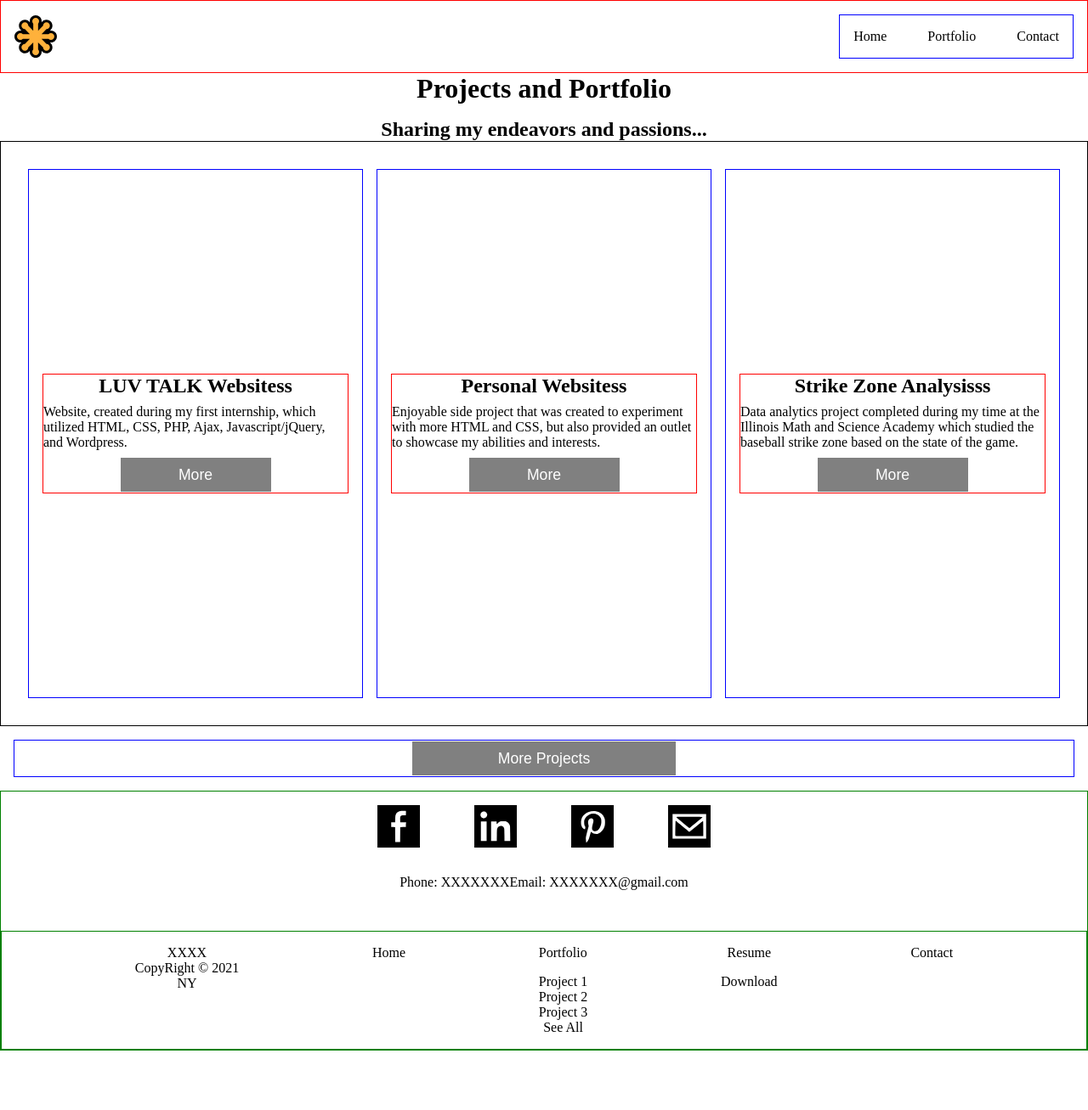
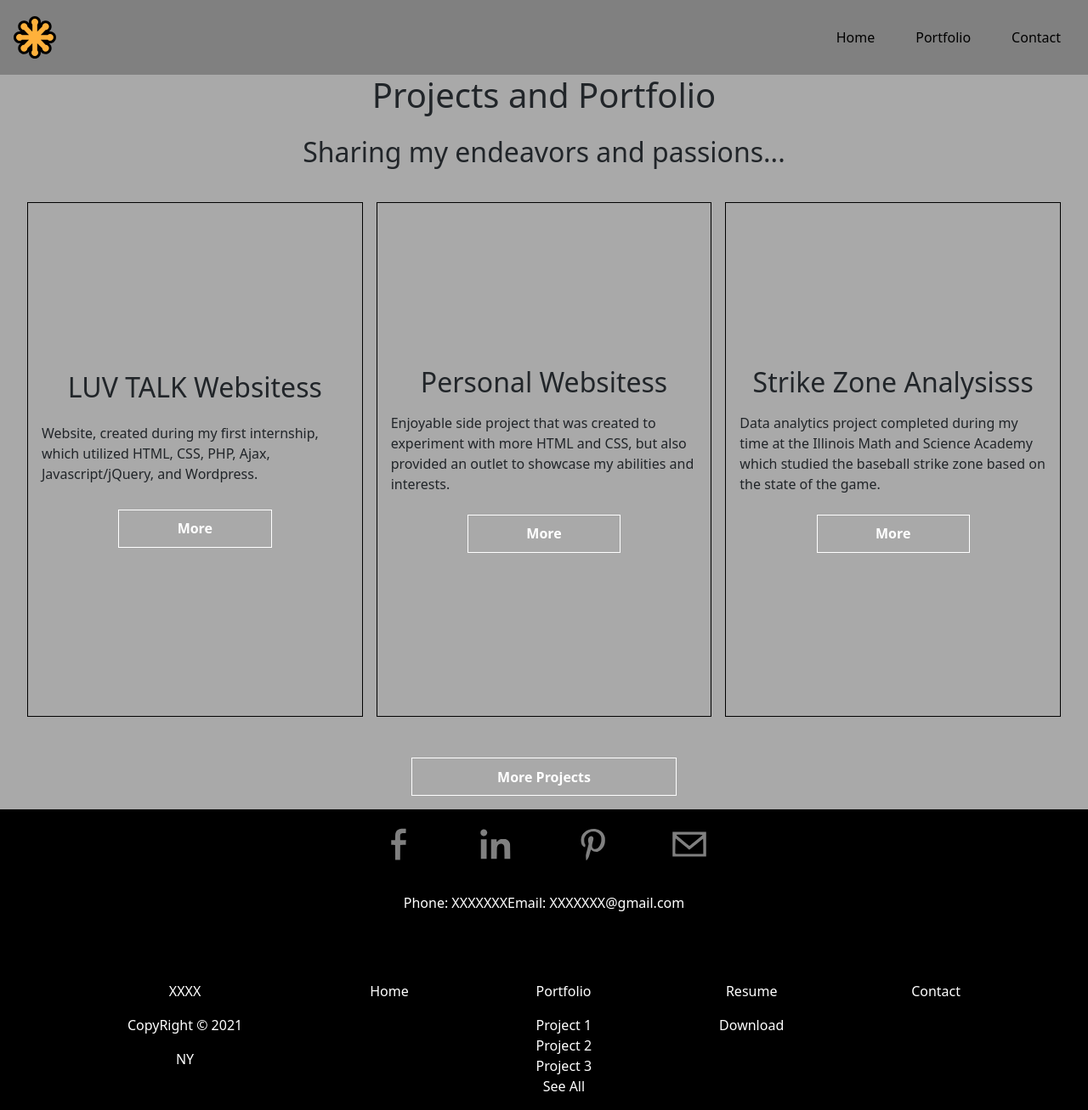
Before and after one commit to jipark92/antra-training, a React (Create React App) app in the folder advanced_training/react-website/: page /portfolio in a window 1280 px wide. Shown: the whole page at 85% size. Before the commit the page ends 1237 px from the top, so only its background shows below. Built offline with nearby package versions, Linux system fonts and the light colour scheme.

Commit message:
add colors

```diff
--- a/advanced_training/react-website/src/components/ContactForm.js
+++ b/advanced_training/react-website/src/components/ContactForm.js
@@ -1,4 +1,3 @@
-import React from 'react'
 import Button from './Button'
 
 export default function ContactForm() {
--- a/advanced_training/react-website/src/css/aboutme.css
+++ b/advanced_training/react-website/src/css/aboutme.css
@@ -15,31 +15,28 @@
 }
 
 .overview{
-    border: 1px solid red;
-    width: 100%;
     display: flex;
     flex-direction: column;
     gap: 1rem;
+    width: 100%;
 }
 
 .statistics{
-    border: 1px solid red;
-    width: 100%;
     display: flex;
     flex-direction: column;
     gap: 1rem;
+    width: 100%;
 }
 
 .personal-info{
-    border: 1px solid red;
-    width: 100%;
     display: flex;
     flex-direction: column;
-    gap: 0.5rem;
+    width: 100%;
 }
 
 .contact-btn{
     width: 25%;
     border: 2px solid black;
     color: black;
+    font-weight: 800;
 }
--- a/advanced_training/react-website/src/css/button.css
+++ b/advanced_training/react-website/src/css/button.css
@@ -1,8 +1,9 @@
 button{
     border: 1px solid white;
     color: white;
-    background-color: gray;
+    background: none;
     padding: 0.6rem;
     font-size: 1.1rem;
     width: 100%;
+    font-weight: 800;
 }
--- a/advanced_training/react-website/src/css/contact.css
+++ b/advanced_training/react-website/src/css/contact.css
@@ -1,3 +1,8 @@
+.contact-container{
+    background-color: gray;
+    color: white;
+}
+
 .contact-header{
     text-align: center;
 }
@@ -9,7 +14,6 @@
 }
 
 .reach-out-container{
-    border: 1px solid red;
     width: 50%;
     display: flex;
     flex-direction: column;
--- a/advanced_training/react-website/src/css/contactform.css
+++ b/advanced_training/react-website/src/css/contactform.css
@@ -1,13 +1,16 @@
 form{
-    border: 1px solid red;
-    width: 50%;
     display: flex;
     flex-direction: column;
     justify-content: space-evenly;
+    width: 50%;
 }
 
 form div{
     display: flex;
     flex-direction: column;
+}
 
+form input{
+    padding: 0.5rem;
+    font-size: 1rem;
 }
--- a/advanced_training/react-website/src/css/footer.css
+++ b/advanced_training/react-website/src/css/footer.css
@@ -5,7 +5,8 @@
     justify-content: center;
     gap: 3rem;
 
-    border: 1px solid green;
+    background-color: black;
+    color:white;
 }
 
 .social-contact-container{
@@ -24,6 +25,7 @@
 .contacts-1 img{
     height: 50px;
     width: 50px;
+    background-color: gray;
 }
 
 .contacts-2{
@@ -31,21 +33,19 @@
 }
 
 .information-container{
-    border: 1px solid green;
     width: 100%;
     display: flex;
     justify-content: space-evenly;
     gap: 1rem;
 
     text-decoration: none;
-    color:black;
     padding: 1rem;
+    color:white;
 }
 
 .information-container a{
     text-decoration: none;
-    color:black;
-}
+    color:white;}
 
 .location{
     display:flex;
--- a/advanced_training/react-website/src/css/introduction.css
+++ b/advanced_training/react-website/src/css/introduction.css
@@ -4,8 +4,8 @@
     justify-content: center;
     align-items: center;
     gap: 2rem;
-    border: 1px solid blue;
     height: 50vh;
+    background-color: gray;
 }
 
 .info-portfolio-btn-container{
--- a/advanced_training/react-website/src/css/navbar.css
+++ b/advanced_training/react-website/src/css/navbar.css
@@ -8,13 +8,13 @@
   display: flex;
   justify-content: space-between;
   padding: 1rem;
-  border: 1px solid red;
+  background-color: gray;
 }
 
 .nav-container{
   display: flex;
   gap: 1rem;
-  border: 1px solid blue;
+  position:sticky
 }
 
 .nav-container a {
--- a/advanced_training/react-website/src/css/portfolio.css
+++ b/advanced_training/react-website/src/css/portfolio.css
@@ -1,5 +1,5 @@
 .portfolio-container{
-    /* height: 50vh; */
+    background-color: darkgray;
 }
 
 .portfolio-header{
@@ -15,15 +15,13 @@
     gap: 1rem;
     padding: 2rem;
     height: 100%;
-    border: 1px solid black;
 }
 
 .more-projects-container{
-    border: 1px solid blue;
     display: flex;
     justify-content: center;
     align-items: center;
-    margin: 1rem;
+    padding: 1rem;
 }
 
 .more-projects-container button{
--- a/advanced_training/react-website/src/css/portfoliocard.css
+++ b/advanced_training/react-website/src/css/portfoliocard.css
@@ -1,21 +1,20 @@
 .portfolio-card{
-    border: 1px solid blue;
-    width: 40%;
-    /* height:  */
-    padding: 15rem 1rem 15rem 1rem;
     display: flex;
     justify-content: center;
     align-items: center;
+    width: 40%;
 }
 
 article{
-    width: 100%;
-    border: 1px solid red;
-    /* padding: */
     display: flex;
     flex-direction: column;
     align-items: center;
+    justify-content: space-evenly;
     gap: 0.5rem;
+    width: 100%;
+    height: 100%;
+    border: 1px solid black;
+    padding: 12rem 1rem 12rem 1rem;
 }
 
 .more-btn{
--- a/advanced_training/react-website/src/css/summary.css
+++ b/advanced_training/react-website/src/css/summary.css
@@ -1,16 +1,14 @@
 .summary-container{
-    background-color: black;
-    border: 1px solid red;
-    padding: 4rem;
     display: grid;
     grid-template-columns: 1fr 1fr;
     grid-template-rows: 1fr 1fr;
     grid-gap: 5rem;
+    background-color: black;
+    padding: 4rem;
     color: white;
 }
 
 .summary-container section{
-    border: 1px solid blue;
     display: flex;
     align-items: flex-start;
 }
--- a/advanced_training/react-website/src/index.js
+++ b/advanced_training/react-website/src/index.js
@@ -11,6 +11,7 @@ import './css/introduction.css'
 import './css/aboutme.css'
 import './css/summary.css'
 import App from './App';
+import 'bootstrap/dist/css/bootstrap.min.css';
 
 const root = ReactDOM.createRoot(document.getElementById('root'));
 root.render(
```
